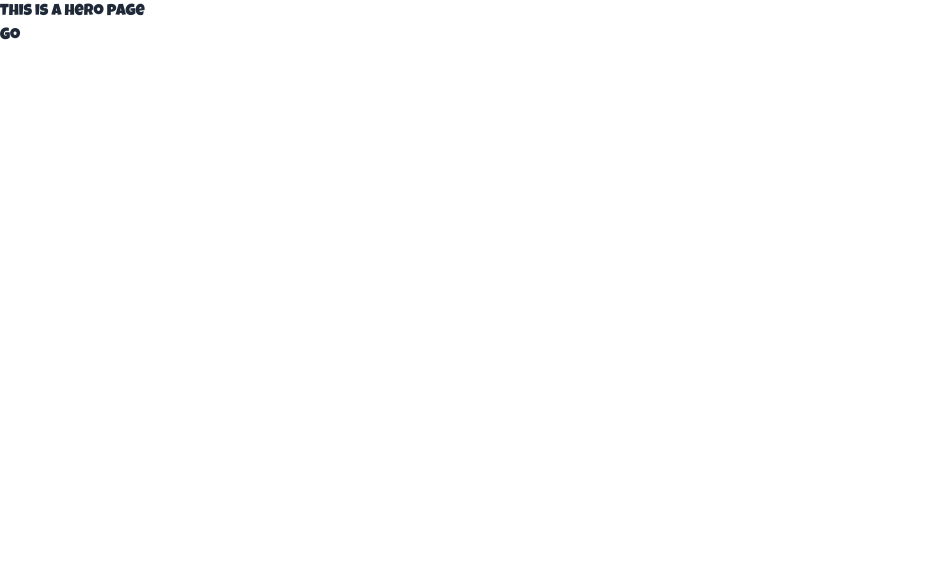
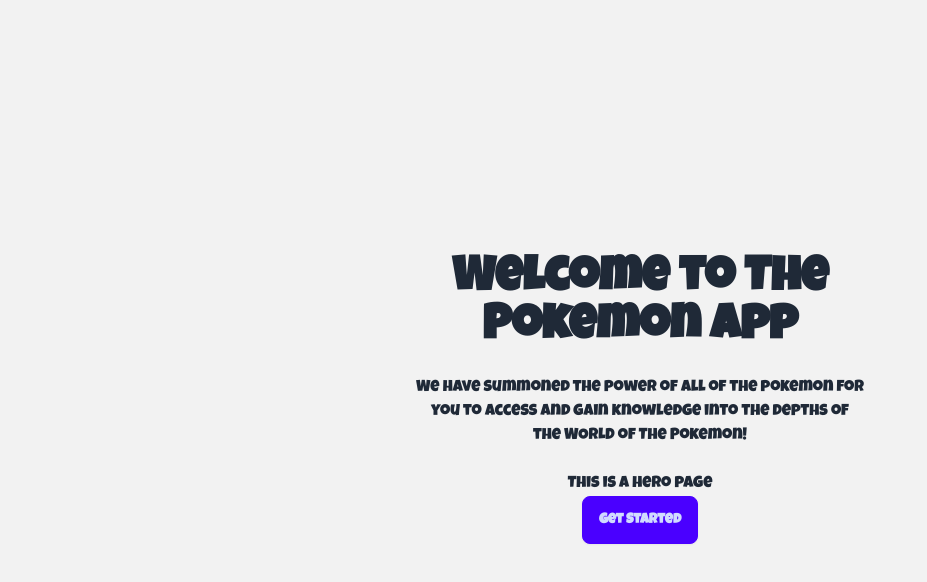
Before and after one commit to yenterefe/Backend---PokemonApp, a React (Vite) app: page / in a window 1280 px wide. Shown: the top 582 px of the page, without its empty margins (0-927 px from the left). Built offline with nearby package versions, Linux system fonts and the light colour scheme.

Commit message:
Hero updated

```diff
--- a/src/Hero.jsx
+++ b/src/Hero.jsx
@@ -4,8 +4,19 @@
 export default function Hero() {
     return (
         <>
-            <h1> This is a hero page</h1>
-            <Link to="/Pokesearch"><button> Go</button></Link>
+            <div className="hero bg-base-200 min-h-screen">
+                <div className="hero-content text-center">
+                    <div className="max-w-md">
+                        <h1 className="text-5xl font-bold">Welcome to The Pokemon App</h1>
+                        <p className="py-6">
+                            We have summoned the power of all of the pokemon for you to access and gain knowledge into the depths of the WORLD of The Pokemon!
+                        </p>
+
+                        <h1> This is a hero page</h1>
+                        <Link to="/Pokesearch"><button className="btn btn-primary">Get Started</button></Link>
+                    </div>
+                </div>
+            </div>
         </>
     )
 }
```
